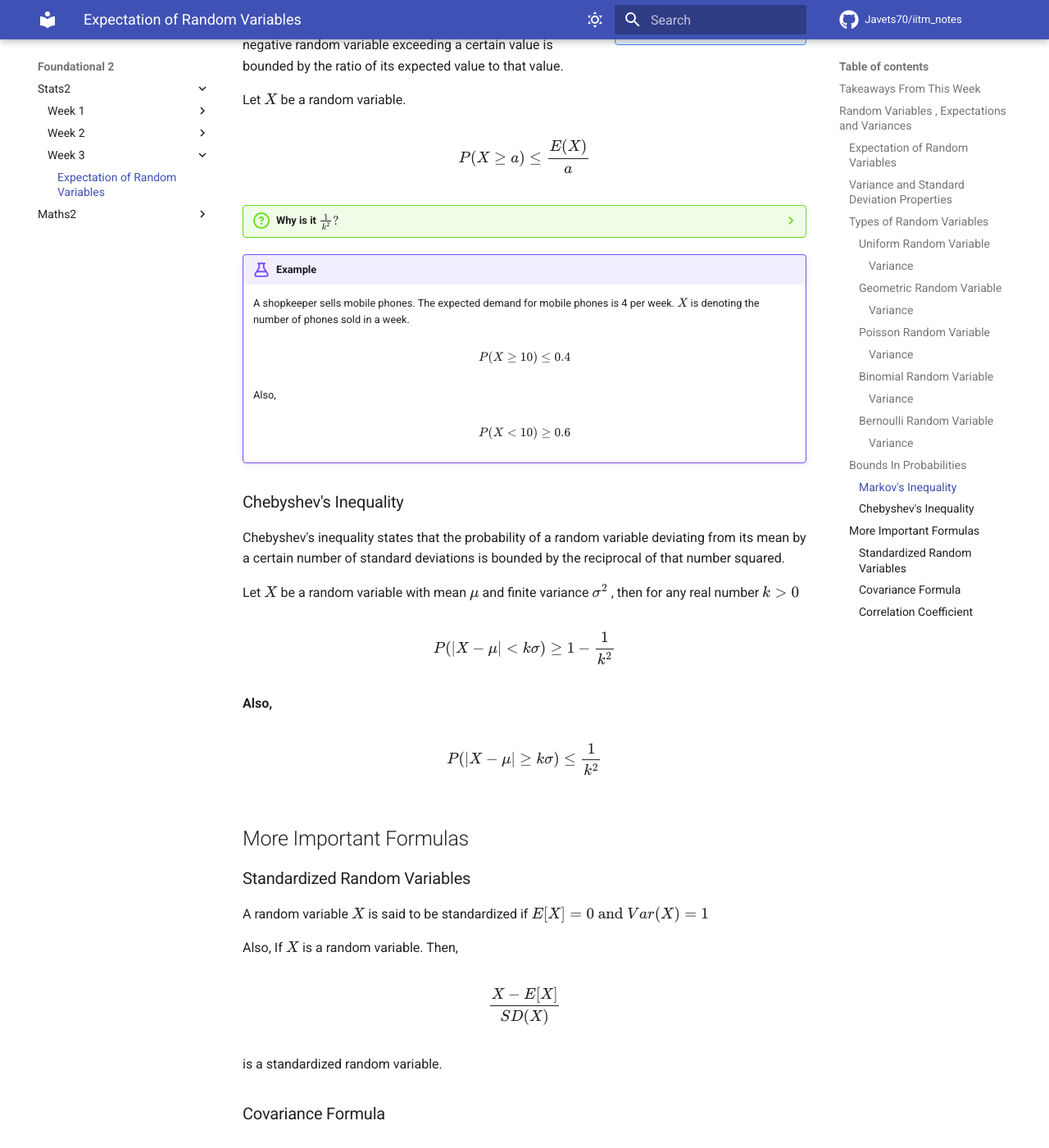
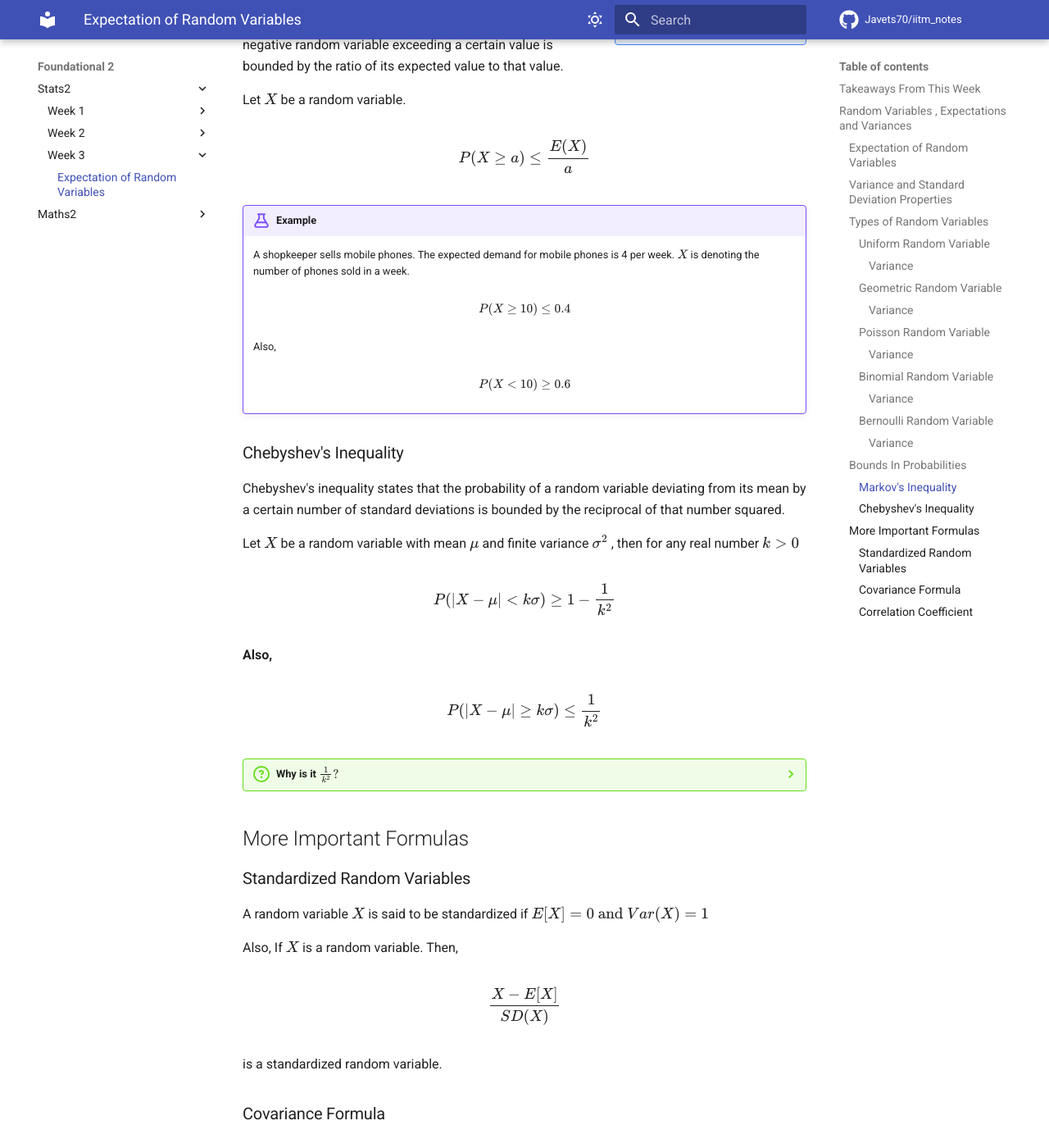
Before and after one commit to Javets70/iitm_notes, an MkDocs documentation site: the page built from docs/STATS2/WEEK 3/Expectation of Random Variables.md, in a window 1280 px wide and 1400 px high, scrolled down 3818 px. Shown: the whole window at 82% size. Built offline with MkDocs 1.6.1 and Material for MkDocs 9.7.7, drawn with Linux system fonts in a browser that asks for light colours; comment, search, counter and statistics services are not loaded; some of the changed lines change nothing that is shown.

Commit message:
fixed my mistake for chebyshev

```diff
--- a/docs/STATS2/WEEK 3/Expectation of Random Variables.md
+++ b/docs/STATS2/WEEK 3/Expectation of Random Variables.md
@@ -105,22 +105,7 @@ Markov's inequality states that the probability of a non-negative random variabl
 
 Let $X$ be a random variable.
 
-
 $$P(X \geq a) \leq \frac{E(X)}{a}$$
-
-??? question "Why is it $\frac{1}{k^2}?$"
-    A general explanation would be to look at the graphs of $\frac{1}{k}$ and $\frac{1}{k^2}$.
-
-    It can be seen that this graph does not look like a bell curve , also it goes in 3rd quadrant too.
-    If we were to plot probability along the y-axis , it would become negative according to this graph.
-    ![](img/image_2023-06-19-00-42-30.png){: style="width:70%;"}
-    <figcaption style="padding:auto"> Graph of $\frac{1}{k}$</figcaption>
-
-    This graph is much more similar to a bell curve and does not go in 3rd quadrant.
-    ![](img/image_2023-06-19-00-54-56.png){: style="width:70%;"}
-    <figcaption style="padding:auto"> Graph of $\frac{1}{k^2}$</figcaption>
-
-
 
 !!! example
     A shopkeeper sells mobile phones. The expected demand for mobile phones is 4 per week. $X$ is denoting the number of phones sold in a week.
@@ -144,6 +129,18 @@ $$P(|X - \mu| < k \sigma) \geq 1 - \frac{1}{k^2}$$
 
 $$P(|X - \mu| \geq k \sigma) \leq \frac{1}{k^2}$$
 
+
+??? question "Why is it $\frac{1}{k^2}?$"
+    A general explanation would be to look at the graphs of $\frac{1}{k}$ and $\frac{1}{k^2}$.
+
+    It can be seen that this graph does not look like a bell curve , also it goes in 3rd quadrant too.
+    If we were to plot probability along the y-axis , it would become negative according to this graph.
+    ![](img/image_2023-06-19-00-42-30.png){: style="width:70%;"}
+    <figcaption style="padding:auto"> Graph of $\frac{1}{k}$</figcaption>
+
+    This graph is much more similar to a bell curve and does not go in 3rd quadrant.
+    ![](img/image_2023-06-19-00-54-56.png){: style="width:70%;"}
+    <figcaption style="padding:auto"> Graph of $\frac{1}{k^2}$</figcaption>
 ## More Important Formulas
 ### Standardized Random Variables
 A random variable $X$ is said to be standardized if $E[X] = 0 \text{ and } Var(X) = 1$
```
